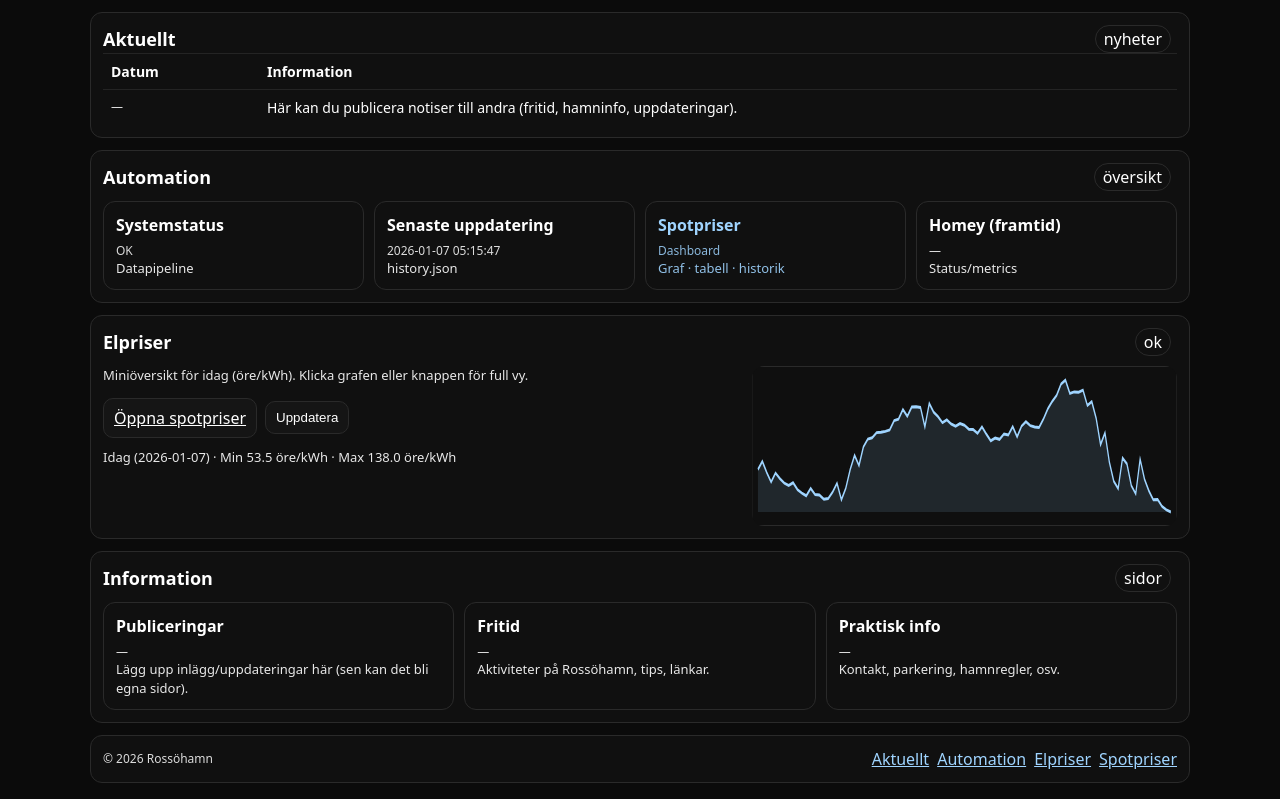
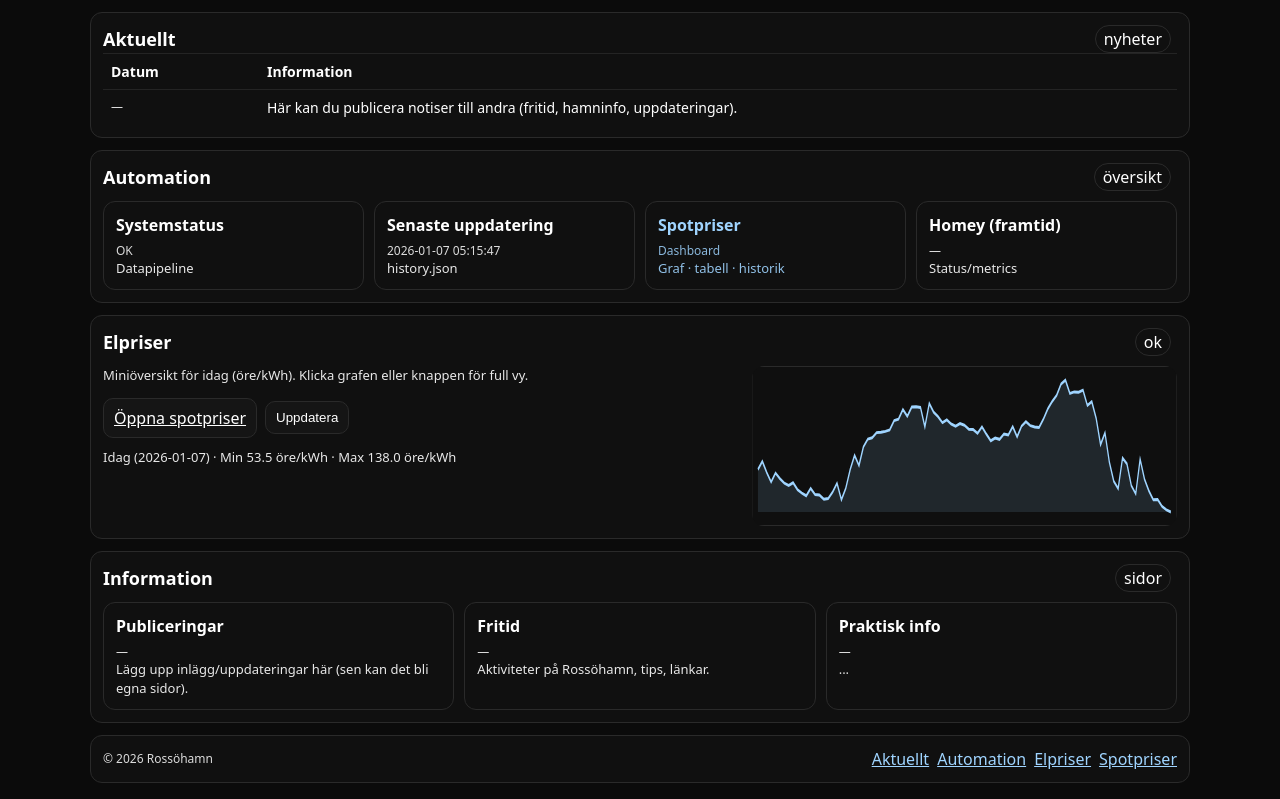
Before and after one commit to StefanNaven/Rossohamn, a plain HTML site: page index.html in a window 1280 px wide. Shown: the part 123-922 px from the top of the page. Drawn offline with Linux system fonts and the light colour scheme.

```diff
--- a/index.html
+++ b/index.html
@@ -155,7 +155,7 @@
       <div class="tile">
         <div class="tile-title">Praktisk info</div>
         <div class="small">—</div>
-        <div class="meta">Kontakt, parkering, hamnregler, osv.</div>
+        <div class="meta">...</div>
       </div>
     </div>
   </section>
```
